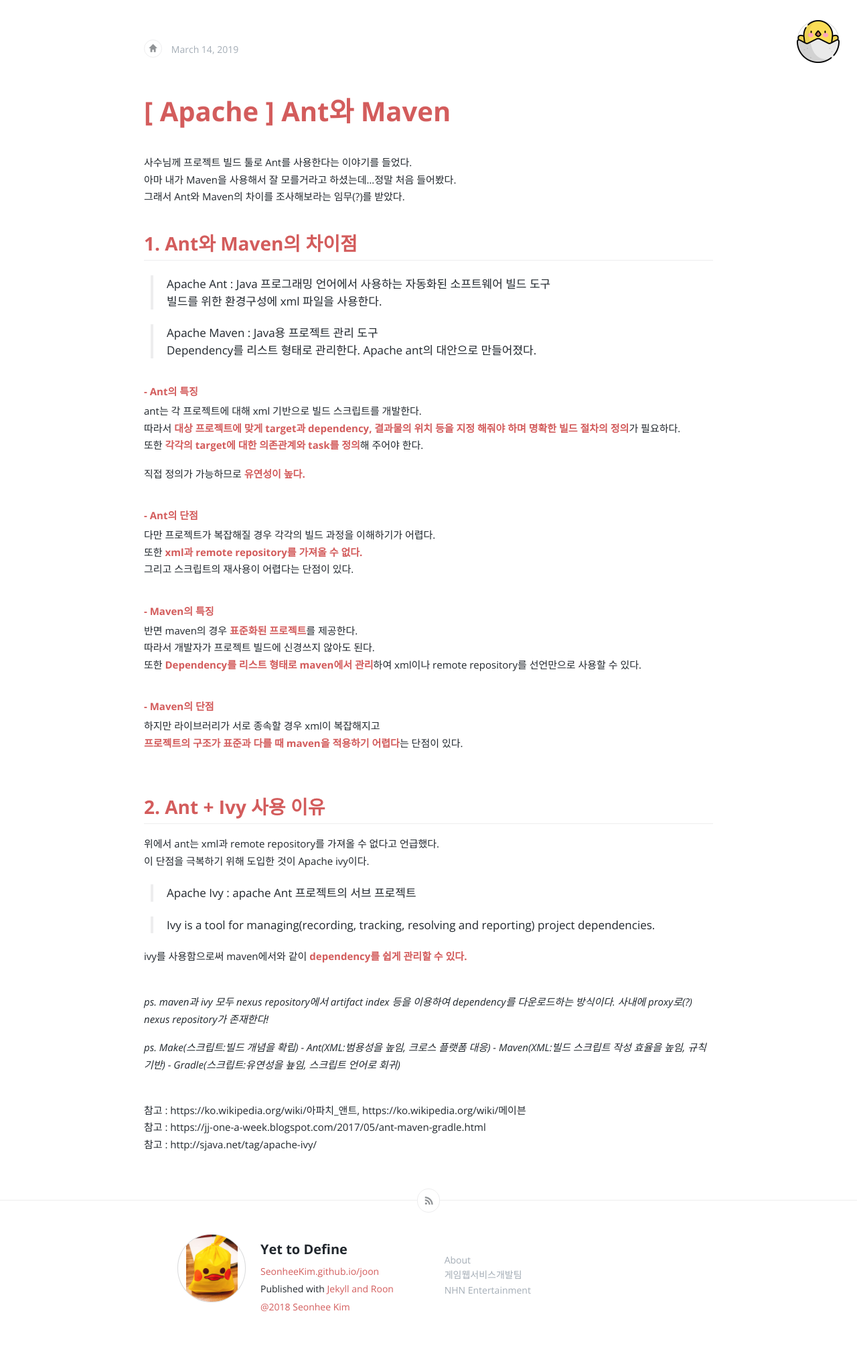
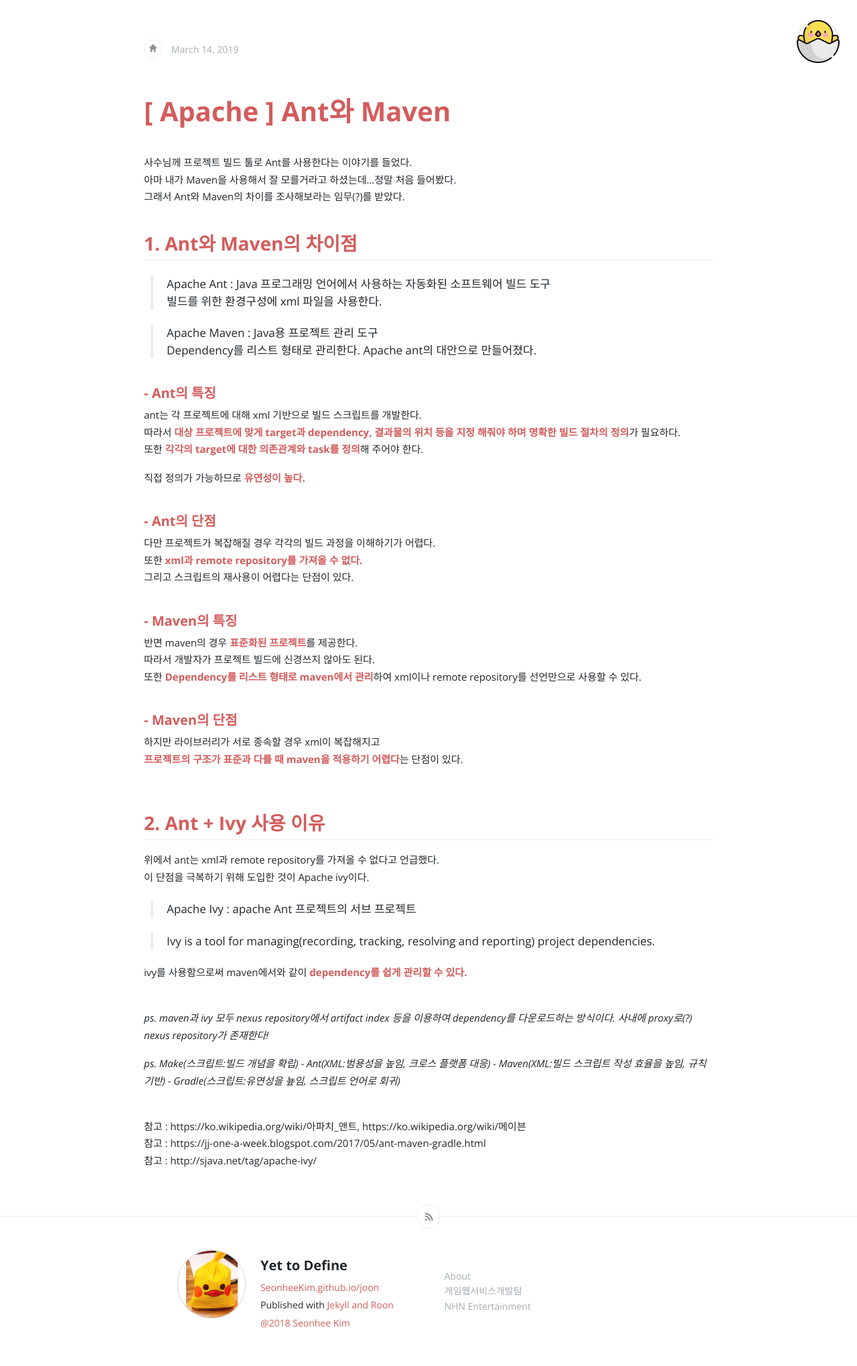
Before and after one commit to vormwald/joon, a Jekyll site: the page built from _posts/2019-03-14-[-Apache-]-Ant와-Maven.md, in a window 1280 px wide. Shown: the whole page at 67% size. Built offline with Jekyll 4.4.1, drawn with Linux system fonts in a browser that asks for light colours; our own code applies the rules of GitHub Pages for plain Markdown files; Markdown is read by kramdown in place of the engine named in the settings; comment, search, counter and statistics services are not loaded; before the commit the page ends 2015 px from its top, so only the background shows below that.

Commit message:
modify header size

```diff
--- a/css/screen.css
+++ b/css/screen.css
@@ -573,16 +573,16 @@
     font-size: 28px;
 }
 article .text h3 {
-    font-size: 23px
+    font-size: 24px
 }
 article .text h4 {
-    font-size: 21px
+    font-size: 22px
 }
 article .text h5 {
-    font-size: 15px
+    font-size: 20px
 }
 article .text h6 {
-    font-size: 12px
+    font-size: 18px
 }
 article .text img {
     display: block;
```
